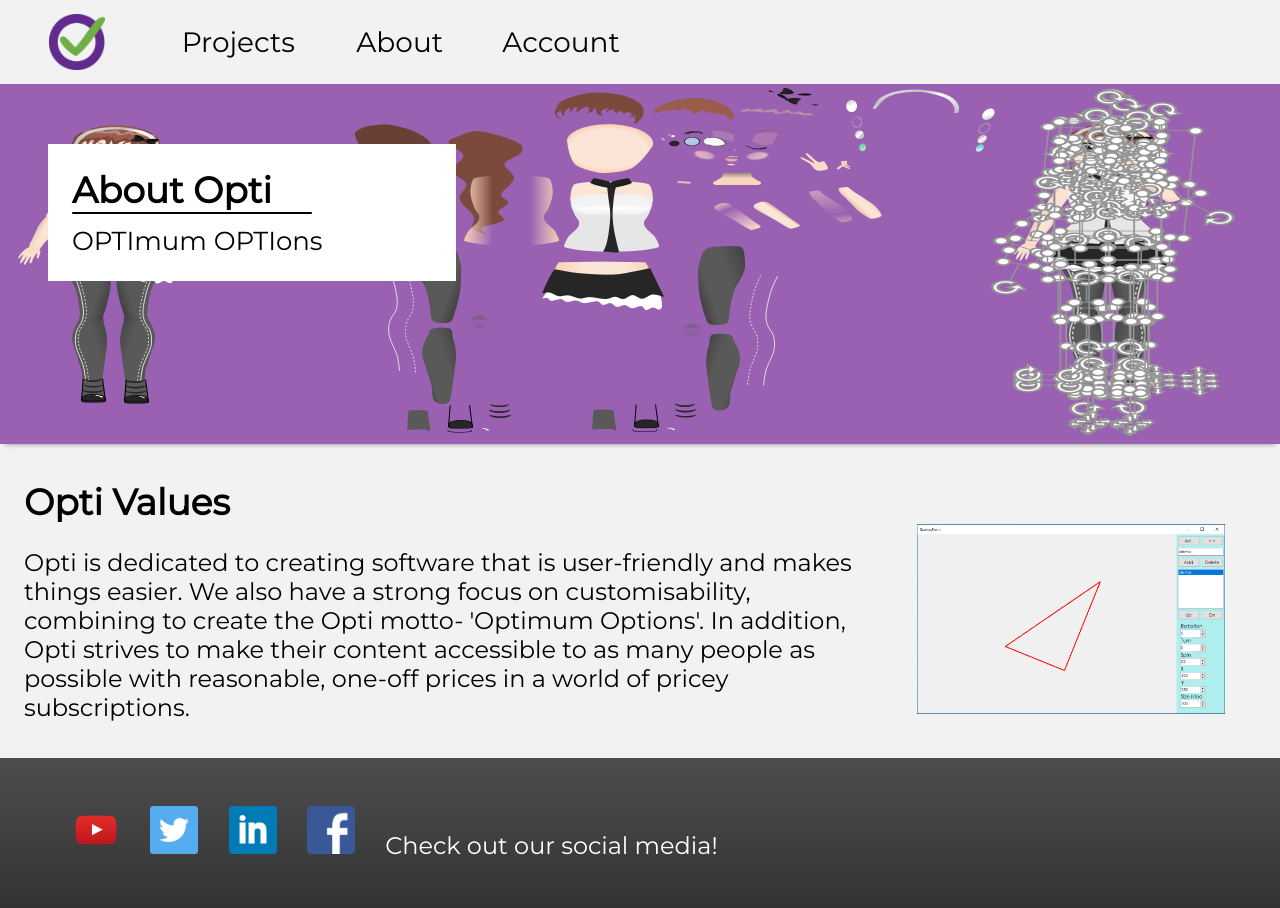
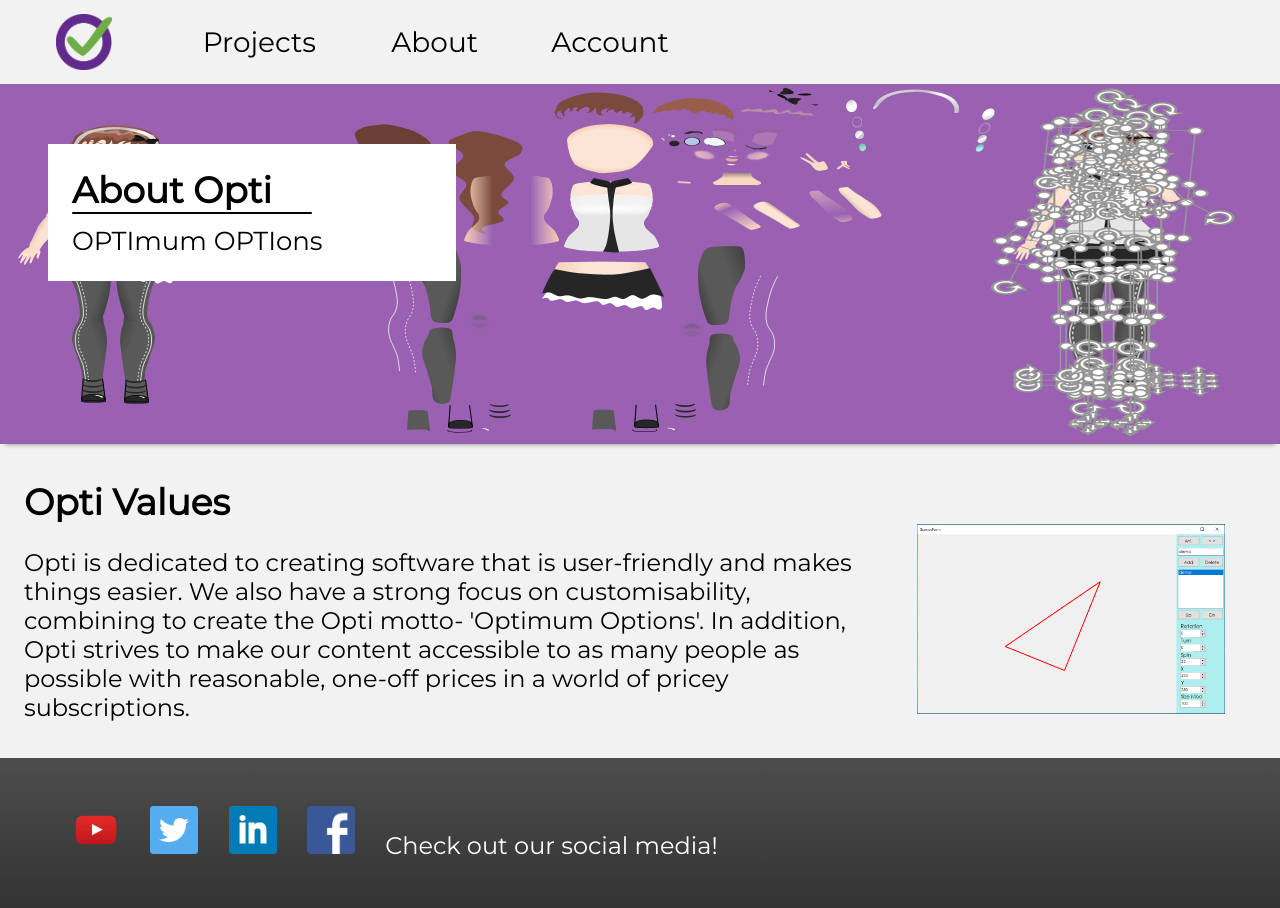
Before and after one commit to JodieMM/OptiSite, a PHP site: page /about_opti in a window 1280 px wide. Run offline with PHP 8.4, Linux system fonts and the light colour scheme.

Commit message:
Changed some of the text entries and updated the header dropdowns to match the width of the header itself

```diff
--- a/Design/header.css
+++ b/Design/header.css
@@ -23,7 +23,7 @@
 li{
 	display: inline-block;
 	vertical-align: middle;
-	width: 4.5em;
+	width: 5em;
 	padding: 0 0.5em;
 	text-align: center;
 	color: black;
@@ -62,8 +62,9 @@
 	background-color: #f2f2f2;
     display: none;
     position: absolute;
-	padding: 0 0.5em;
+	width: 6em;
 	padding-top: 0.5em;
+	text-align: center;
 	z-index: 10;
 }
 
--- a/about_opti.php
+++ b/about_opti.php
@@ -15,7 +15,7 @@
 			<h1> Opti Values </h1>
 			<p> Opti is dedicated to creating software that is user-friendly and makes things
 			easier. We also have a strong focus on customisability, combining to create the
-			Opti motto- 'Optimum Options'. In addition, Opti strives to make their content accessible
+			Opti motto- 'Optimum Options'. In addition, Opti strives to make our content accessible
 			to as many people as possible with reasonable, one-off prices in a world of pricey subscriptions.</p>
 			<img src="Design/Images/coverbg.png" alt="Lily and friends smiling">
 		</div>
--- a/our_policies.php
+++ b/our_policies.php
@@ -14,7 +14,7 @@
 		<div class="middle">
 			<h1> Privacy Policy </h1>
 			<p> Every account made with Opti is handled with the Privacy Policy outlined here.
-			Privacy concerns can be sent to privacy@opti.technology
+			Privacy concerns can be sent to privacy@opti.technology.
 			<a href="privacy_policy">Privacy Policy</a></p>
 			<img src="Design/Images/coverbg.png" alt="Lily making the motion for 'shh'">
 
```
